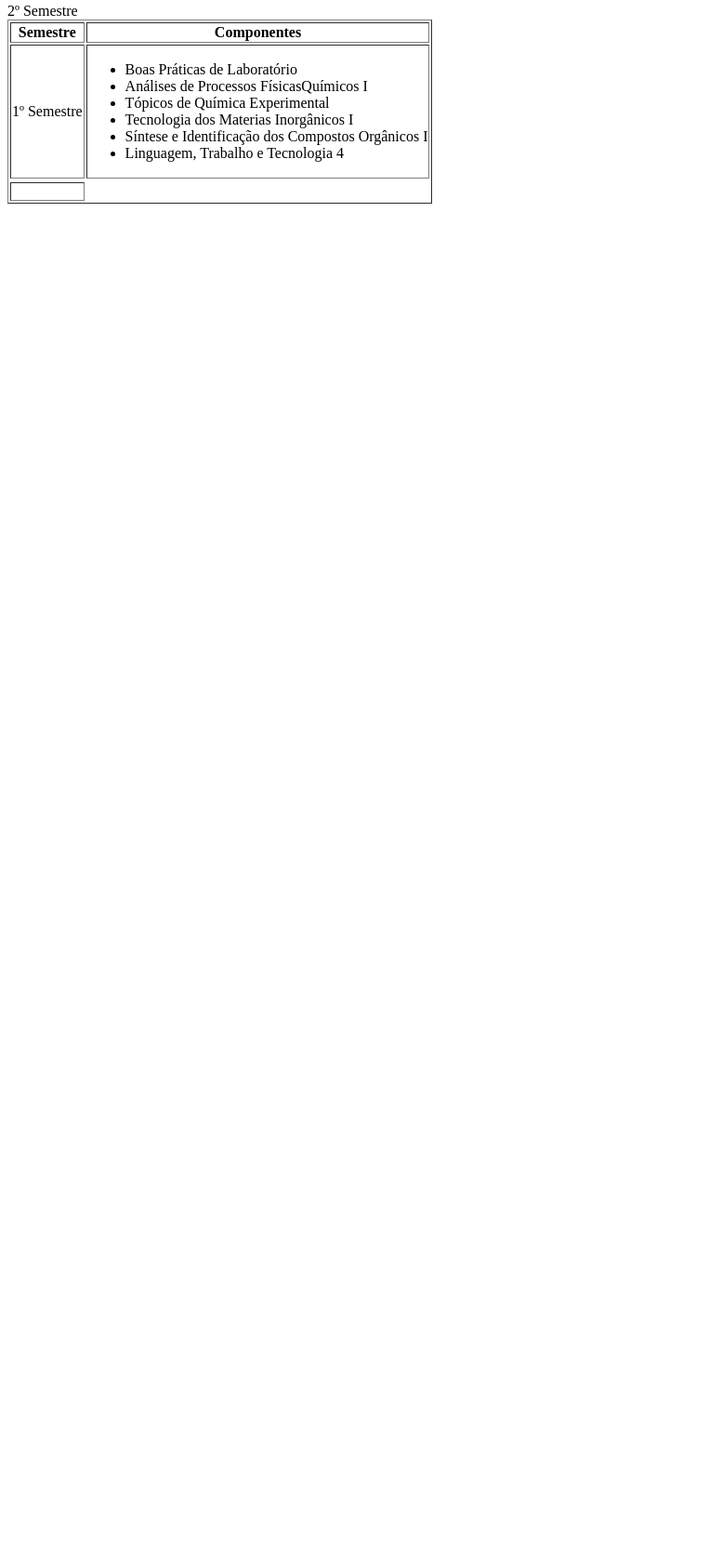
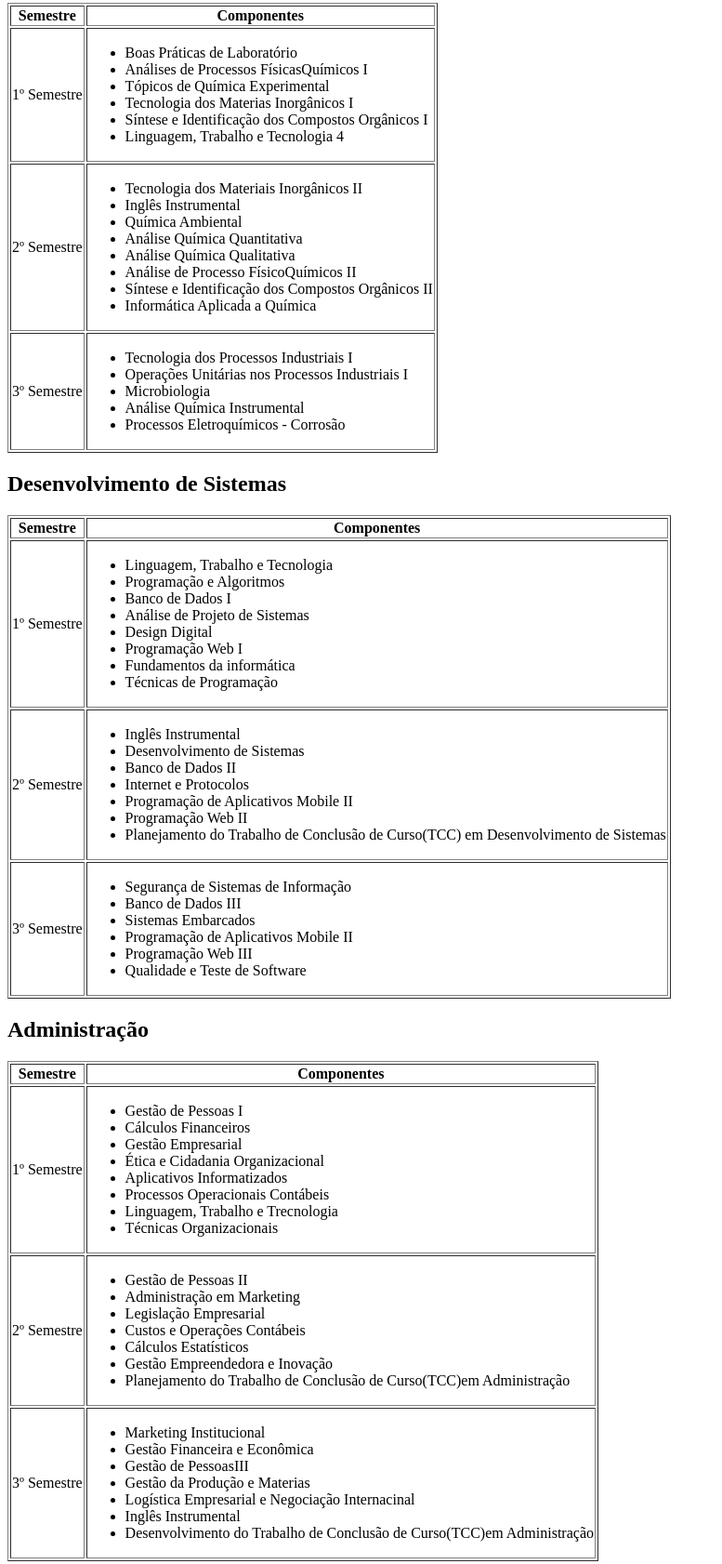
Before and after one commit to Simpp1e/etec_site, a plain HTML site: page etecia.html in a window 1280 px wide. Shown: the part 625-2307 px from the top of the page at 93% size, without its empty margins (0-777 px from the left). Before the commit the page ends 852 px from the top, so only its background shows below. Drawn offline with Linux system fonts and the light colour scheme.

Commit message:
Arquivos Atualizados

```diff
--- a/etecia.html
+++ b/etecia.html
@@ -31,7 +31,8 @@
 		</tr>
 		<tr>
 			<td>1º Semestre</td>
-			<td><ul>
+			<td>
+				<ul>
 					<li>Boas Práticas de Laboratório</li>
 					<li>Análises de Processos FísicasQuímicos I</li>
 					<li>Tópicos de Química Experimental</li>
@@ -41,11 +42,128 @@
 				</ul>
 			</td>
 		</tr>
-		<tr>2º Semestre</tr>
-		<td><ul>
-
-		</ul></td>
-
+		<tr>
+			<td>2º Semestre</td>
+			<td>
+				<ul>
+					<li>Tecnologia dos Materiais Inorgânicos II</li>
+					<li>Inglês Instrumental</li>
+					<li>Química Ambiental</li>
+					<li>Análise Química Quantitativa</li>
+					<li>Análise Química Qualitativa</li>
+					<li>Análise de Processo FísicoQuímicos II</li>
+					<li>Síntese e Identificação dos Compostos Orgânicos II</li>
+					<li>Informática Aplicada a Química</li>
+				</ul>
+			</td>
+		</tr>
+		<tr>
+			<td>3º Semestre</td>
+			<td>
+				<ul>
+					<li>Tecnologia dos Processos Industriais I</li>
+					<li>Operações Unitárias nos Processos Industriais I</li>
+					<li>Microbiologia</li>
+					<li>Análise Química Instrumental</li>
+					<li>Processos Eletroquímicos - Corrosão</li>
+				</ul>
+			</td>
+		</tr>
+	</table>
+	<h2>Desenvolvimento de Sistemas</h2>
+	<table border="1">
+		<th>Semestre</th>
+		<th>Componentes</th>
+		<tr>
+			<td>1º Semestre</td>
+			<td>
+				<ul>
+					<li>Linguagem, Trabalho e Tecnologia</li>
+					<li>Programação e Algoritmos</li>
+					<li>Banco de Dados I</li>
+					<li>Análise de Projeto de Sistemas</li>
+					<li>Design Digital</li>
+					<li>Programação Web I</li>
+					<li>Fundamentos da informática</li>
+					<li>Técnicas de Programação</li>
+				</ul>
+			</td>
+		</tr>
+		<tr>
+			<td>2º Semestre</td>
+			<td>
+				<ul>
+					<li>Inglês Instrumental</li>
+					<li>Desenvolvimento de Sistemas</li>
+					<li>Banco de Dados II</li>
+					<li>Internet e Protocolos</li>
+					<li>Programação de Aplicativos Mobile II</li>
+					<li>Programação Web II</li>
+					<li>Planejamento do Trabalho de Conclusão de Curso(TCC) em Desenvolvimento de Sistemas</li>
+				</ul>
+			</td>
+		</tr>
+		<tr>
+			<td>3º Semestre</td>
+			<td>
+				<ul>
+					<li>Segurança de Sistemas de Informação</li>
+					<li>Banco de Dados III</li>
+					<li>Sistemas Embarcados</li>
+					<li>Programação de Aplicativos Mobile II</li>
+					<li>Programação Web III</li>
+					<li>Qualidade e Teste de Software</li>
+				</ul>
+			</td>
+		</tr>
+	</table>
+	<h2>Administração</h2>
+	<table border="1">
+		<th>Semestre</th>
+		<th>Componentes</th>
+		<tr>
+			<td>1º Semestre</td>
+			<td>
+				<ul>
+					<li>Gestão de Pessoas I</li>
+					<li>Cálculos Financeiros</li>
+					<li>Gestão Empresarial</li>
+					<li>Ética e Cidadania Organizacional</li>
+					<li>Aplicativos Informatizados</li>
+					<li>Processos Operacionais Contábeis</li>
+					<li>Linguagem, Trabalho e Trecnologia</li>
+					<li>Técnicas Organizacionais</li>
+				</ul>
+			</td>
+		</tr>
+		<tr>
+			<td>2º Semestre</td>
+			<td>
+				<ul>
+					<li>Gestão de Pessoas II</li>
+					<li>Administração em Marketing</li>
+					<li>Legislação Empresarial</li>
+					<li>Custos e Operações Contábeis</li>
+					<li>Cálculos Estatísticos</li>
+					<li>Gestão Empreendedora e Inovação</li>
+					<li>Planejamento do Trabalho de Conclusão de Curso(TCC)em Administração</li>
+				</ul>
+			</td>
+		</tr>
+		<tr>
+			<td>3º Semestre</td>
+			<td>
+				<ul>
+					<li>Marketing Institucional</li>
+					<li>Gestão Financeira e Econômica</li>
+					<li>Gestão de PessoasIII</li>
+					<li>Gestão da Produção e Materias</li>
+					<li>Logística Empresarial e Negociação Internacinal</li>
+					<li>Inglês Instrumental</li>
+					<li>Desenvolvimento do Trabalho de Conclusão de Curso(TCC)em Administração</li>
+				</ul>
+			</td>
+		</tr>
 	</table>
 </body>
 </html>
```
